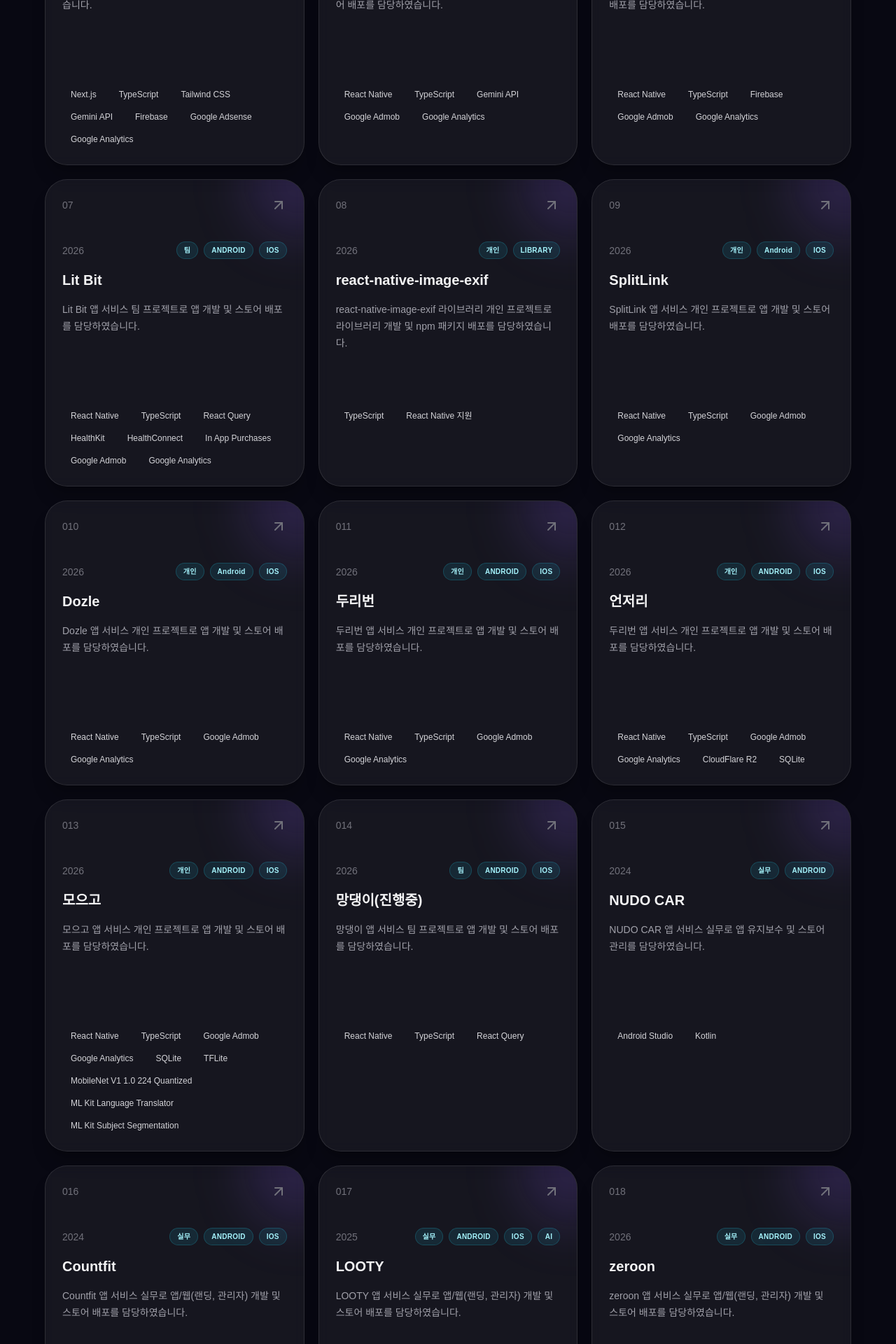
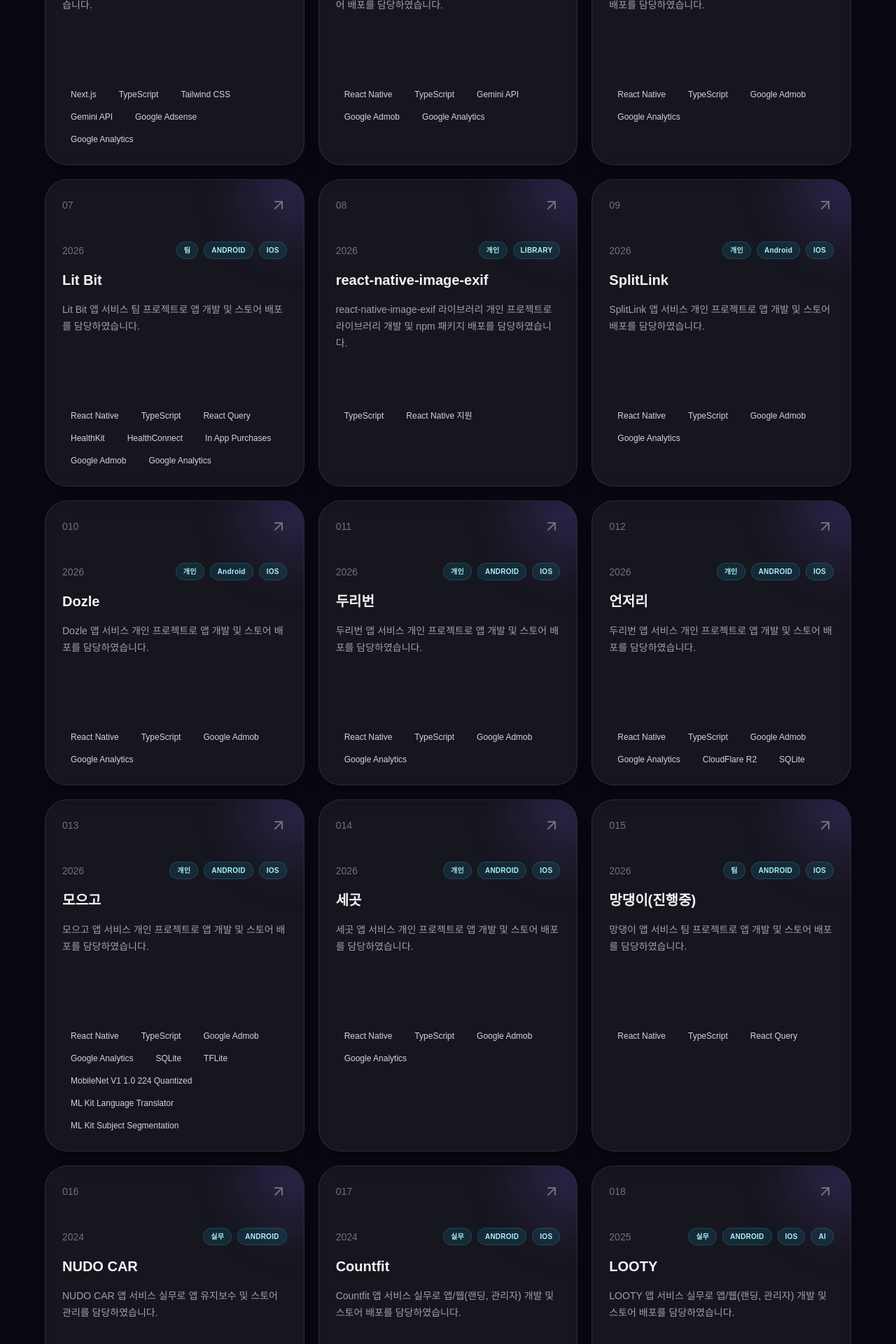
Before and after one commit to CookiePawn/Portfolio, a Next.js app: page / in a window 1280 px wide. Shown: the part 3040-4960 px from the top of the page at 70% size. Built offline with nearby package versions, Linux system fonts and the light colour scheme.

Commit message:
Update page.tsx

```diff
--- a/src/app/page.tsx
+++ b/src/app/page.tsx
@@ -40,7 +40,7 @@ const projects = [
         category: ['개인', 'ANDROID', 'IOS'],
         description:
             '오늘의한끼 앱 서비스 개인 프로젝트로 앱 개발 및 스토어 배포를 담당하였습니다.',
-        tech: ['React Native', 'TypeScript', 'Firebase', 'Google Admob', 'Google Analytics'],
+        tech: ['React Native', 'TypeScript', 'Google Admob', 'Google Analytics'],
         href: 'https://play.google.com/store/apps/details?id=com.foodtoday',
     },
     {
@@ -49,7 +49,7 @@ const projects = [
         category: ['팀', 'WEB', 'AI'],
         description:
             'AI 놀이터 웹 서비스 팀 프로젝트로 웹 개발을 담당하였습니다.',
-        tech: ['Next.js', 'TypeScript', 'Tailwind CSS', 'Gemini API', 'Firebase', 'Google Adsense', 'Google Analytics'],
+        tech: ['Next.js', 'TypeScript', 'Tailwind CSS', 'Gemini API', 'Google Adsense', 'Google Analytics'],
         href: 'https://play-zone.netlify.app',
     },
     {
@@ -67,7 +67,7 @@ const projects = [
         category: ['팀', 'ANDROID', 'IOS'],
         description:
             '국회 추적기 앱 서비스 팀 프로젝트로 앱 개발 및 스토어 배포를 담당하였습니다.',
-        tech: ['React Native', 'TypeScript', 'Firebase', 'Google Admob', 'Google Analytics'],
+        tech: ['React Native', 'TypeScript', 'Google Admob', 'Google Analytics'],
         href: 'https://lawtracker.netlify.app',
     },
     {
@@ -132,6 +132,15 @@ const projects = [
             '모으고 앱 서비스 개인 프로젝트로 앱 개발 및 스토어 배포를 담당하였습니다.',
         tech: ['React Native', 'TypeScript', 'Google Admob', 'Google Analytics', 'SQLite', 'TFLite', 'MobileNet V1 1.0 224 Quantized', 'ML Kit Language Translator', 'ML Kit Subject Segmentation'],
         href: 'https://play.google.com/store/apps/details?id=com.basic19.mougo',
+    },
+    {
+        title: '세곳',
+        year: '2026',
+        category: ['개인', 'ANDROID', 'IOS'],
+        description:
+            '세곳 앱 서비스 개인 프로젝트로 앱 개발 및 스토어 배포를 담당하였습니다.',
+        tech: ['React Native', 'TypeScript', 'Google Admob', 'Google Analytics'],
+        href: 'https://play.google.com/store/apps/details?id=com.basic19.moum',
     },
     {
         title: '망댕이(진행중)',
```
